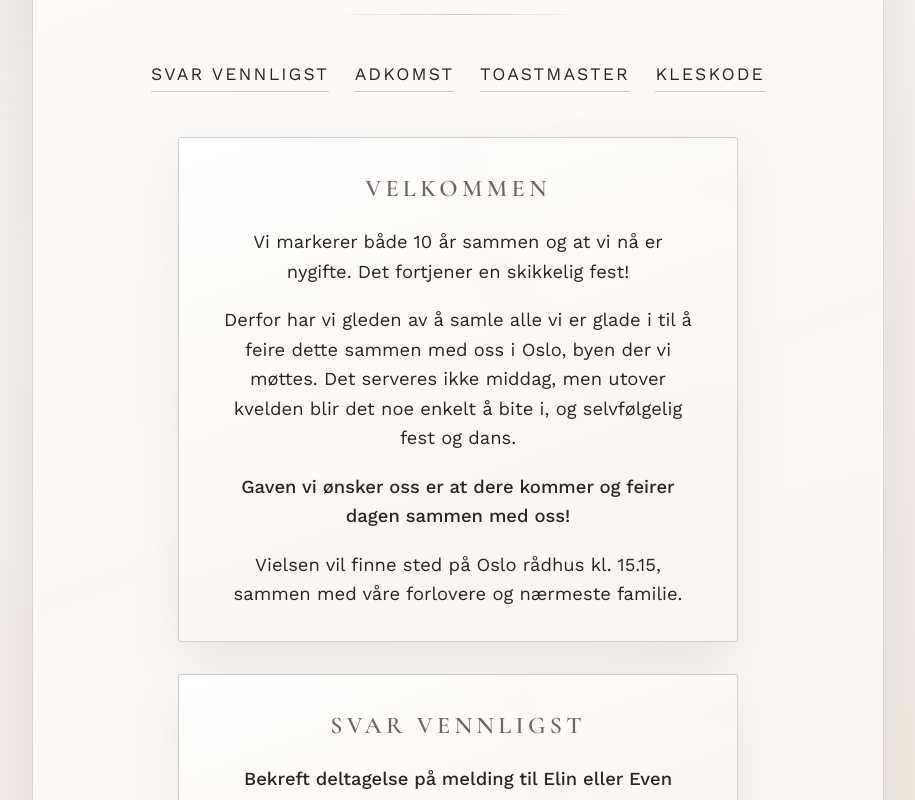
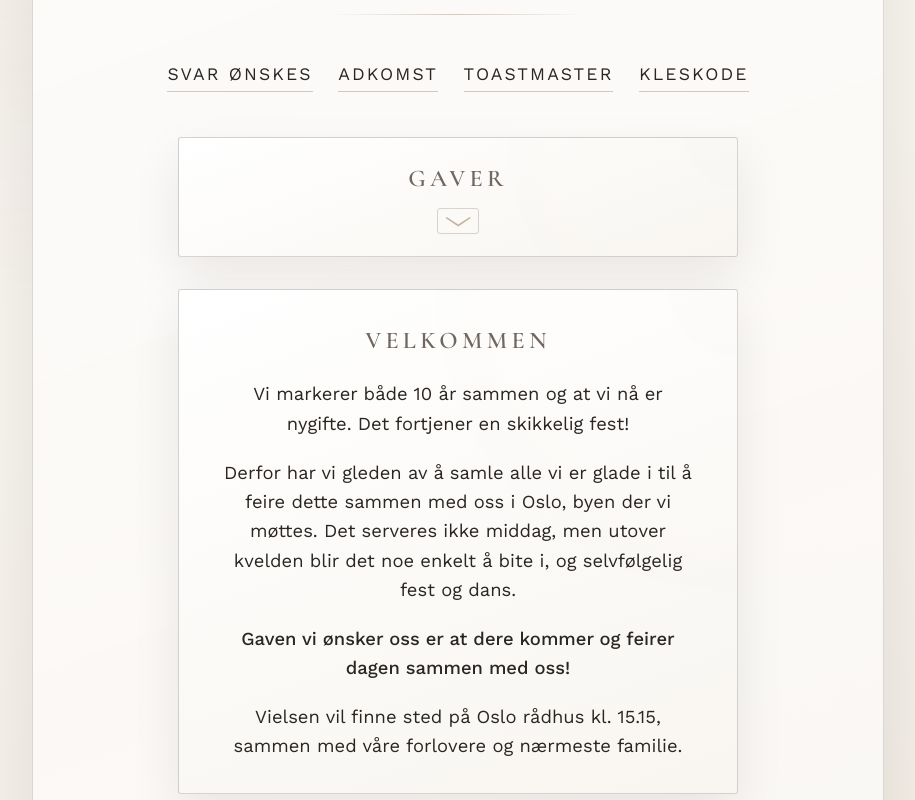
Before and after one commit to datagreier2/elinogeven, a React (Vite) app: page / in a window 1280 px wide. Shown: the part 1240-2040 px from the top of the page, without its empty margins (182-1097 px from the left). Built offline with nearby package versions, Linux system fonts and the light colour scheme.

Commit message:
Added expandable "Gaver" card

```diff
--- a/src/components/Invitation.css
+++ b/src/components/Invitation.css
@@ -244,6 +244,99 @@
   gap: 1.2rem;
 }
 
+.gift-card {
+  padding: 0;
+  gap: 0;
+}
+
+.gift-card summary {
+  list-style: none;
+  cursor: pointer;
+  padding: 1.4rem clamp(1.25rem, 4vw, 2.5rem);
+  display: flex;
+  align-items: center;
+  justify-content: center;
+  flex-direction: column;
+  gap: 0.6rem;
+}
+
+.gift-card summary::-webkit-details-marker {
+  display: none;
+}
+
+.gift-card summary::marker {
+  content: '';
+}
+
+.gift-card[open] summary {
+  border-bottom: 1px solid rgba(71, 59, 50, 0.18);
+}
+
+.gift-card .gift-body {
+  display: block;
+  padding: 0 clamp(1.25rem, 4vw, 2.5rem);
+  max-height: 0;
+  opacity: 0;
+  overflow: hidden;
+  transform: translateY(-14px);
+  will-change: max-height, opacity, transform;
+  transition: max-height 1200ms cubic-bezier(0.22, 1, 0.36, 1),
+    opacity 900ms ease, transform 1200ms cubic-bezier(0.22, 1, 0.36, 1),
+    padding 900ms ease;
+}
+
+.gift-card:not([open]) > *:not(summary) {
+  display: block;
+}
+
+.gift-card summary h2 {
+  margin: 0;
+}
+
+.gift-hint {
+  width: 2.6rem;
+  height: 1.6rem;
+  display: grid;
+  place-items: center;
+  color: var(--color-accent);
+  border: 1px solid rgba(71, 59, 50, 0.2);
+  border-radius: 3px;
+  transition: background 400ms ease, color 400ms ease, border-color 400ms ease,
+    transform 800ms cubic-bezier(0.22, 1, 0.36, 1);
+  transform: rotate(0deg);
+}
+
+.gift-hint svg {
+  width: 1.9rem;
+  height: 0.9rem;
+  display: block;
+  fill: none;
+  stroke: currentColor;
+  stroke-width: 3.2;
+  stroke-linecap: round;
+  stroke-linejoin: round;
+}
+
+.gift-card summary:hover .gift-hint,
+.gift-card summary:focus-visible .gift-hint {
+  background: rgba(71, 59, 50, 0.08);
+  border-color: rgba(71, 59, 50, 0.35);
+  color: var(--color-ink);
+}
+
+.gift-card[open] .gift-hint {
+  color: var(--color-ink);
+  background: rgba(71, 59, 50, 0.08);
+  transform: rotate(180deg);
+}
+
+.gift-card[open] .gift-body {
+  padding: 1rem clamp(1.25rem, 4vw, 2.5rem) 1.2rem;
+  max-height: 360px;
+  opacity: 1;
+  transform: translateY(0);
+}
+
 .section-card h2 {
   margin: 0;
   font-family: var(--font-display);
--- a/src/components/Invitation.jsx
+++ b/src/components/Invitation.jsx
@@ -87,13 +87,31 @@ const Invitation = () => {
           </header>
 
           <nav className="quick-nav" aria-label="Hopp til seksjon">
-            <a href="#svar">Svar vennligst</a>
+            <a href="#svar">Svar ønskes</a>
             <a href="#sted">Adkomst</a>
             <a href="#toastmaster">Toastmaster</a>
             <a href="#kleskode">Kleskode</a>
           </nav>
 
           <div className="sections">
+            <details className="section-card gift-card">
+              <summary>
+                <h2>Gaver</h2>
+                <span className="gift-hint" aria-hidden="true">
+                  <svg viewBox="0 0 60 30" role="presentation" aria-hidden="true">
+                    <path d="M6 8l24 16L54 8" />
+                  </svg>
+                </span>
+              </summary>
+              <div className="gift-body">
+                <p>
+                  Det har kommet noen spørsmål om gaveliste, og dersom noen ønsker å
+                  gi oss en liten gave blir vi selvfølgelig glade for alt. For
+                  eksempel et bidrag til bryllupsreise, et gavekort, en
+                  middagsinvitasjon eller noe dere tenker vi trenger.
+                </p>
+              </div>
+            </details>
             <section className="section-card intro">
               <h2>Velkommen</h2>
               <p>
@@ -116,7 +134,7 @@ const Invitation = () => {
             </section>
 
             <section id="svar" className="section-card">
-              <h2>Svar vennligst</h2>
+              <h2>Svar ønskes</h2>
               <p className="rsvp">
                 Bekreft deltagelse på melding til Elin eller Even innen 15. mars.
               </p>
```
